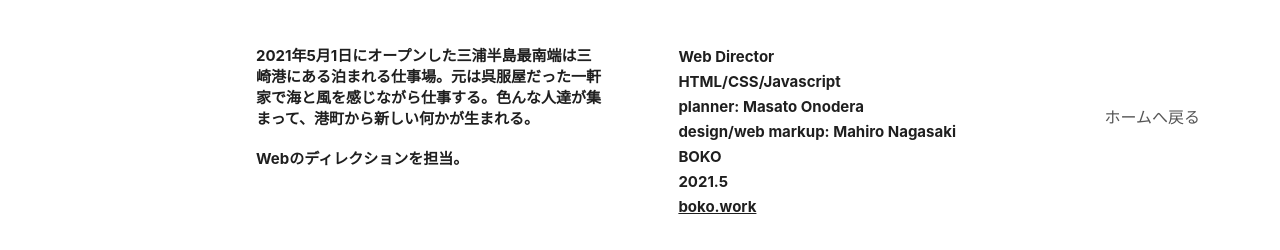
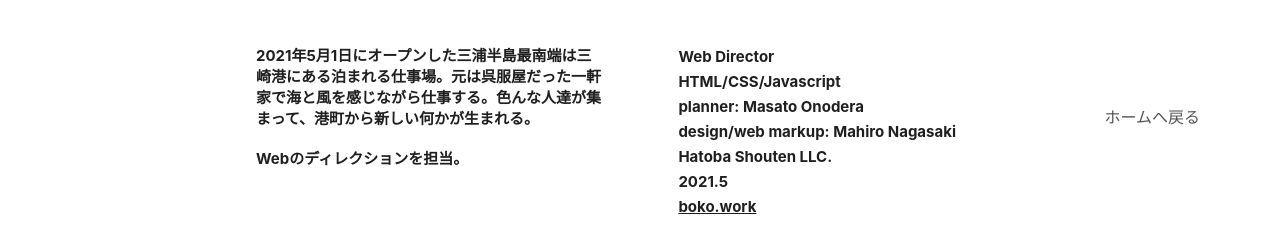
Before and after one commit to andex-tokyo/portfolio, a plain HTML site: page works/boko.html in a window 1280 px wide. Shown: the part 622-872 px from the top of the page. Drawn offline with nearby package versions, Linux system fonts and the light colour scheme.

Commit message:
fix boko

```diff
--- a/works/boko.html
+++ b/works/boko.html
@@ -68,7 +68,7 @@
                         HTML/CSS/Javascript<br>
                         planner: Masato Onodera<br>
                         design/web markup: Mahiro Nagasaki<br>
-                        BOKO<br>
+                        Hatoba Shouten LLC.<br>
                         2021.5<br>
                         <a href="http://boko.work">boko.work</a>
                     </p>
```
